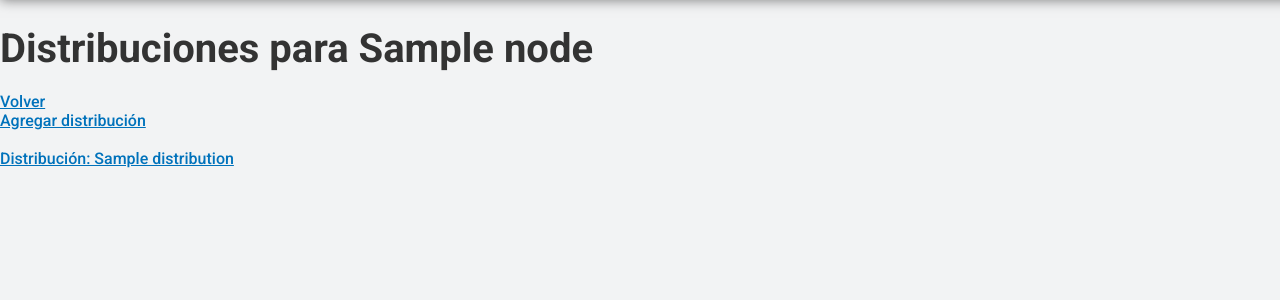
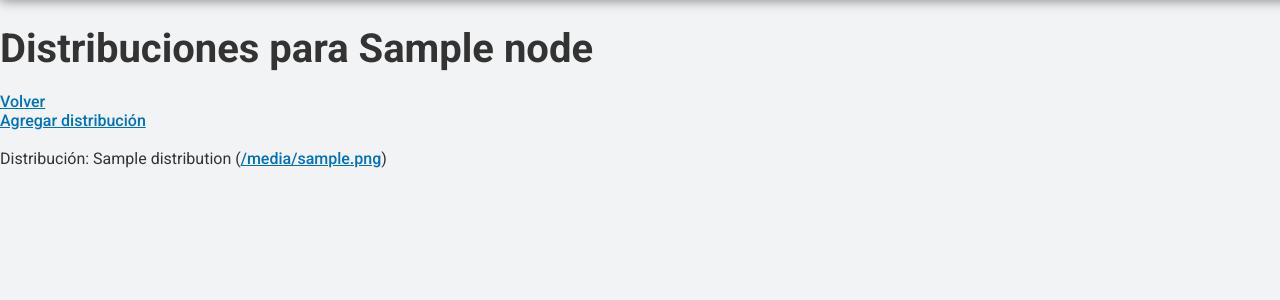
Before and after one commit to datosgobar/infra.datos.gob.ar, a Django app: template infra/apps/catalog/templates/distributions/node_distributions.html in a window 1280 px wide. Shown: the part 75-375 px from the top of the page. Run offline with Django 3.2, Linux system fonts and the light colour scheme; the template is opened without the code that fills it: most values are stand-ins (such as "Sample title", 1, 10 or a date in 2020).

Commit message:
Modifico template de listado con link latest de descarga de distribuciones

```diff
--- a/infra/apps/catalog/templates/distributions/node_distributions.html
+++ b/infra/apps/catalog/templates/distributions/node_distributions.html
@@ -9,6 +9,6 @@
     </div>
     <br/>
 {% for distribution in object_list %}
-    <a class="catalogs" href="{% get_media_prefix  %}{{ distribution.file.name }}">Distribución: {{ distribution }} </a>
+    <p>Distribución: {{ distribution }} (<a href="{% get_media_prefix  %}{{ distribution.file.name }}">{{ distribution.file_name }}</a>)</p>
 {% endfor %}
 {% endblock %}
```
